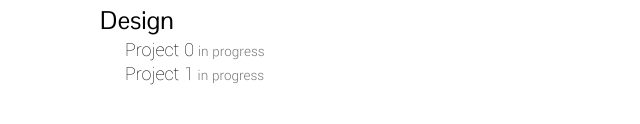
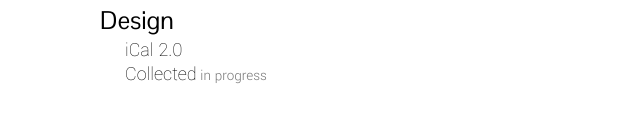
Before and after one commit to conniekim/conniekim.github.io, a plain HTML site: page technical.html in a window 1280 px wide. Shown: the part 250-374 px from the top of the page, 0-640 px from the left. Drawn offline with nearby package versions, Linux system fonts and the light colour scheme.

Commit message:
updated design page

```diff
--- a/technical.html
+++ b/technical.html
@@ -27,8 +27,8 @@
 				<h4><a href=# class="link">Project 1</a><small> in progress</small></h4>
 				<h4><a href=# class="link">Project 2</a><small> in progress</small></h4>
 				<h2><a href="design.html">Design</a></h2>
-				<h4><a href=# class="link">Project 0</a><small> in progress</small></h4>
-				<h4><a href=# class="link">Project 1</a><small> in progress</small></h4>
+				<h4><a href="ical2.html" class="link">iCal 2.0</a></h4>
+				<h4><a href="collected.html" class="link">Collected</a><small> in progress</small></h4>
 				<div class="col-md-9"></div>
 			</div>
 		</div>
```
Also changed, not shown: design.html (+1 -1 lines), ical2.html (+1 -1 lines).
